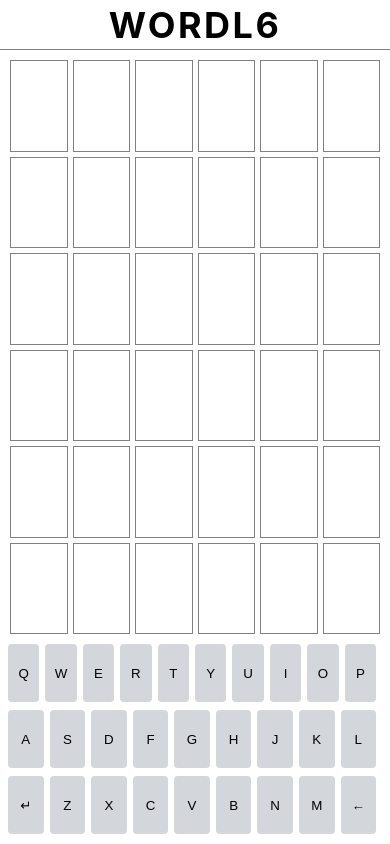
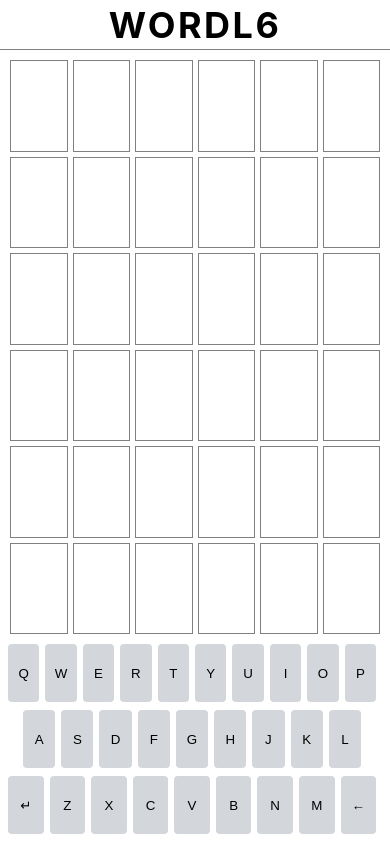
Before and after one commit to TheThomasY/wordl6, a Next.js app: page / in a window 390 px wide. Built offline with nearby package versions, Linux system fonts and the light colour scheme.

Commit message:
feat: fully responsive, desktop view is similar but works on all widths and heights now

```diff
--- a/components/Keyboard/Keyboard.js
+++ b/components/Keyboard/Keyboard.js
@@ -17,9 +17,11 @@ export default function Keyboard() {
         ))}
       </div>
       <div className={styles.row}>
+        <div className={styles.indent}></div>
         {letters2.map((keyVal) => (
           <Key key={keyVal} keyVal={keyVal} />
         ))}
+        <div className={styles.indent}></div>
       </div>
       <div className={styles.row}>
         {letters3.map((keyVal) => (
--- a/components/Keyboard/Keyboard.module.scss
+++ b/components/Keyboard/Keyboard.module.scss
@@ -9,3 +9,7 @@
   margin-bottom: 0.8rem;
   display: flex;
 }
+
+.indent {
+  width: 1.5rem;
+}
--- a/styles/Home.module.scss
+++ b/styles/Home.module.scss
@@ -1,5 +1,8 @@
 .container {
   height: 100%;
+  width: 100%;
+  max-width: 50rem;
+  margin: 0 auto;
   display: flex;
   flex-direction: column;
 }
```
